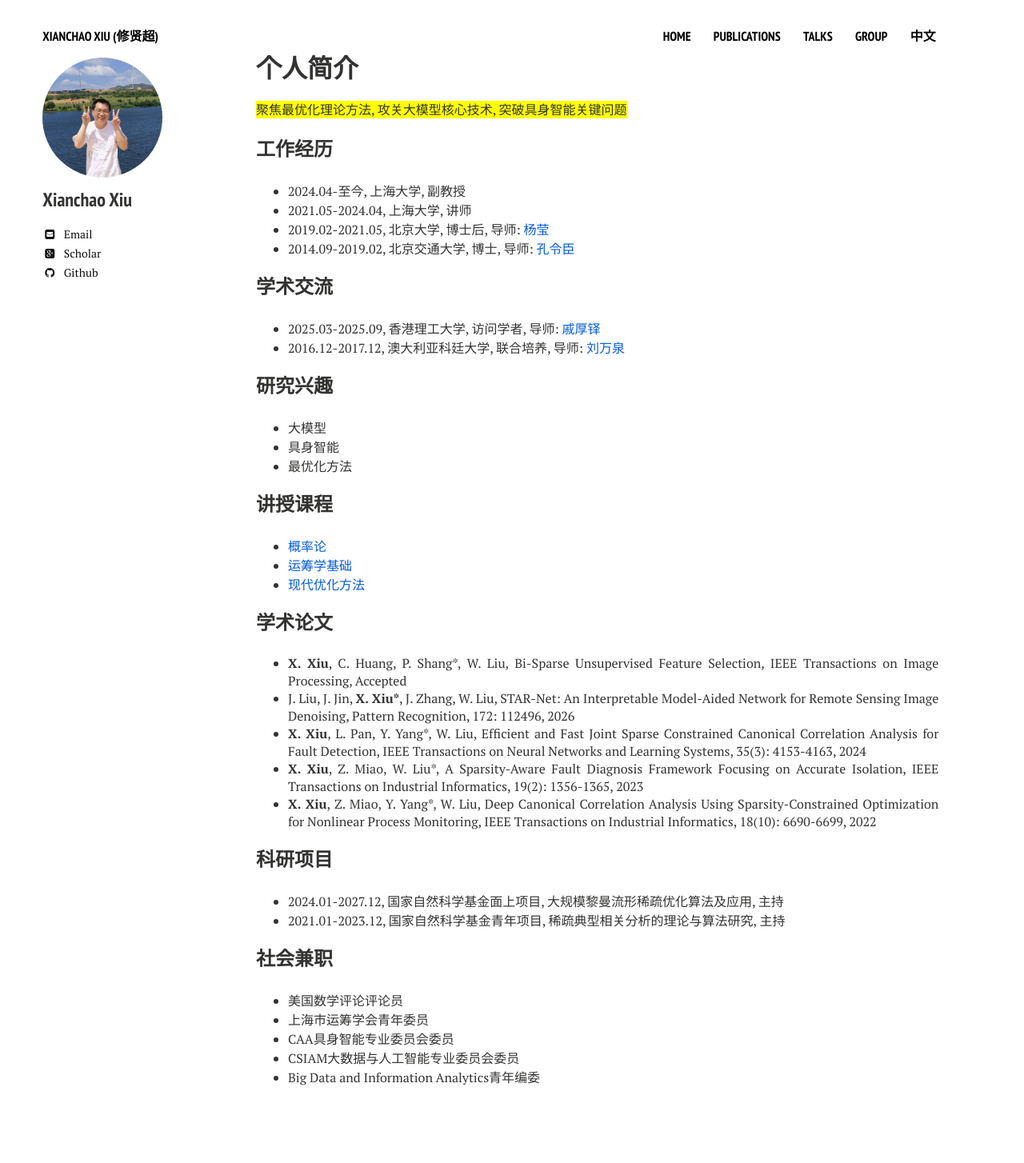
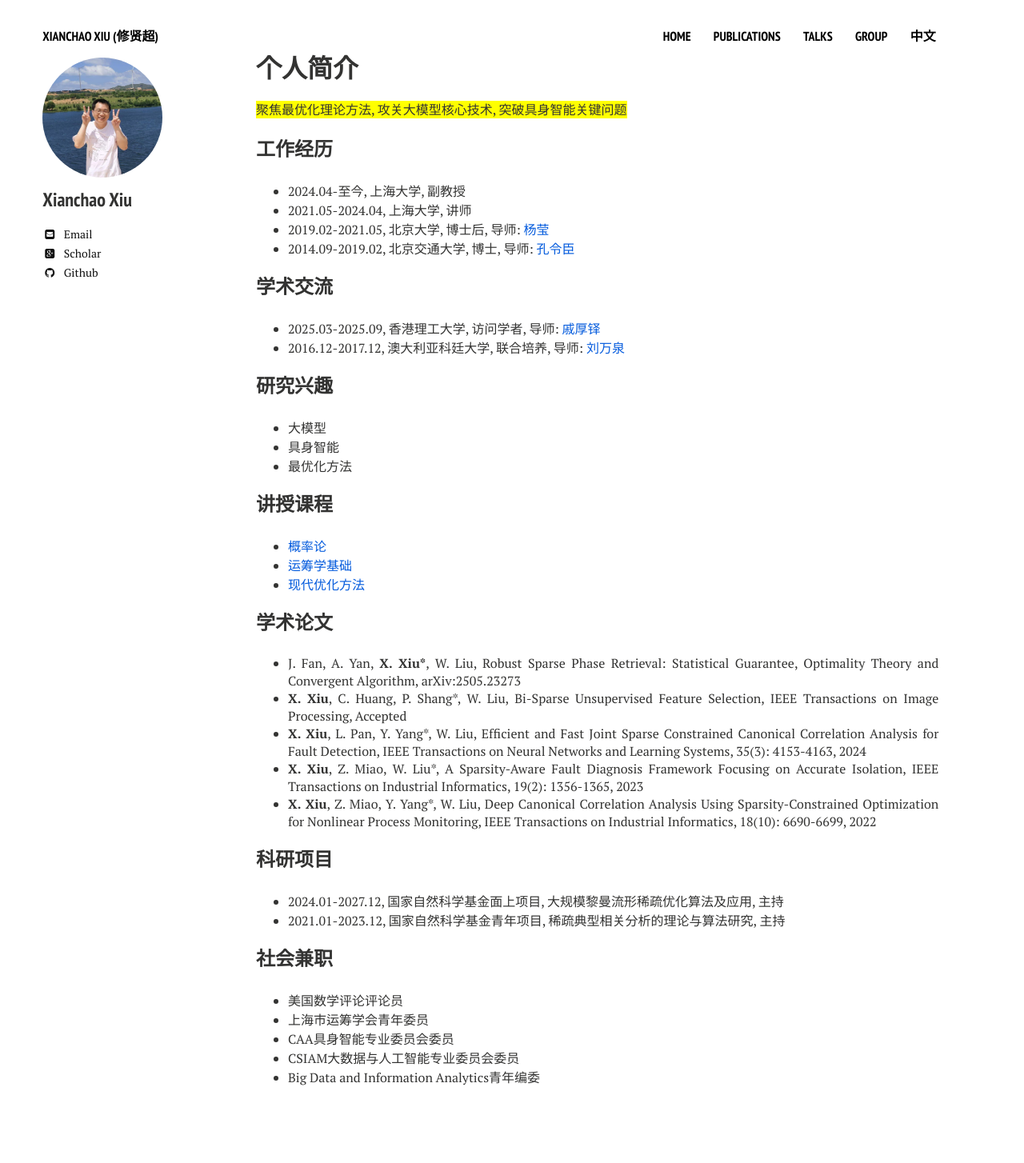
Before and after one commit to xianchaoxiu/xianchaoxiu.github.io, a Jekyll site: the page built from chinese/index.md, in a window 1280 px wide. Shown: the whole page at 80% size. Built offline with Jekyll 4.4.1, drawn with Linux system fonts in a browser that asks for light colours; nearby versions of some CDN libraries.

Commit message:
Update index.md

```diff
--- a/chinese/index.md
+++ b/chinese/index.md
@@ -35,11 +35,11 @@ share: false
 
 
 ### 学术论文
-* <b>X. Xiu</b>, C. Huang, P. Shang*, W. Liu, Bi-Sparse Unsupervised Feature Selection, IEEE Transactions on Image Processing, Accepted<br>
-* J. Liu, J. Jin, <b>X. Xiu*</b>, J. Zhang, W. Liu, STAR-Net: An Interpretable Model-Aided Network for Remote Sensing Image Denoising, Pattern Recognition, 172: 112496, 2026<br>
-* <b>X. Xiu</b>, L. Pan, Y. Yang*, W. Liu, Efficient and Fast Joint Sparse Constrained Canonical Correlation Analysis for Fault Detection, IEEE Transactions on Neural Networks and Learning Systems, 35(3): 4153-4163, 2024<br>
-* <b>X. Xiu</b>, Z. Miao, W. Liu*, A Sparsity-Aware Fault Diagnosis Framework Focusing on Accurate Isolation, IEEE Transactions on Industrial Informatics, 19(2): 1356-1365, 2023<br>
-* <b>X. Xiu</b>, Z. Miao, Y. Yang*, W. Liu, Deep Canonical Correlation Analysis Using Sparsity-Constrained Optimization for Nonlinear Process Monitoring, IEEE Transactions on Industrial Informatics, 18(10): 6690-6699, 2022<br>
+* J. Fan, A. Yan, <b>X. Xiu*</b>, W. Liu, Robust Sparse Phase Retrieval: Statistical Guarantee, Optimality Theory and Convergent Algorithm, arXiv:2505.23273 <br>
+* <b>X. Xiu</b>, C. Huang, P. Shang*, W. Liu, Bi-Sparse Unsupervised Feature Selection, IEEE Transactions on Image Processing, Accepted <br>
+* <b>X. Xiu</b>, L. Pan, Y. Yang*, W. Liu, Efficient and Fast Joint Sparse Constrained Canonical Correlation Analysis for Fault Detection, IEEE Transactions on Neural Networks and Learning Systems, 35(3): 4153-4163, 2024 <br>
+* <b>X. Xiu</b>, Z. Miao, W. Liu*, A Sparsity-Aware Fault Diagnosis Framework Focusing on Accurate Isolation, IEEE Transactions on Industrial Informatics, 19(2): 1356-1365, 2023 <br>
+* <b>X. Xiu</b>, Z. Miao, Y. Yang*, W. Liu, Deep Canonical Correlation Analysis Using Sparsity-Constrained Optimization for Nonlinear Process Monitoring, IEEE Transactions on Industrial Informatics, 18(10): 6690-6699, 2022 <br>
 
 ### 科研项目
 * 2024.01-2027.12, 国家自然科学基金面上项目, 大规模黎曼流形稀疏优化算法及应用, 主持<br>
```
